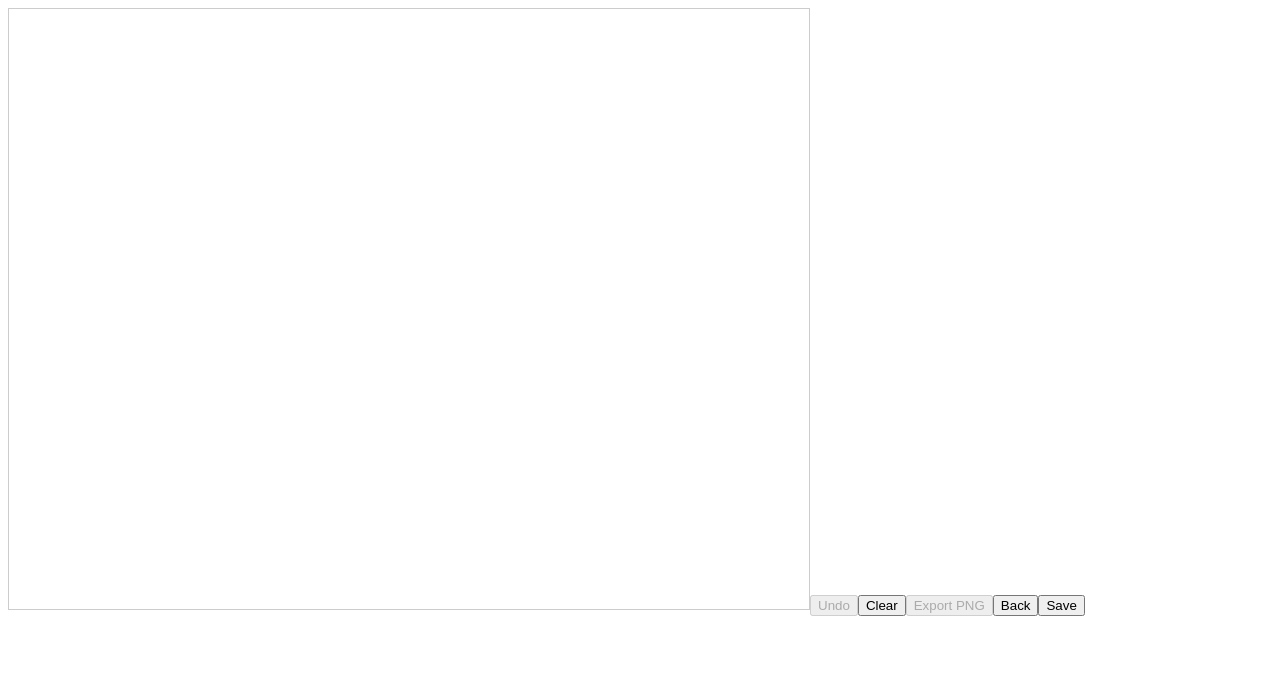
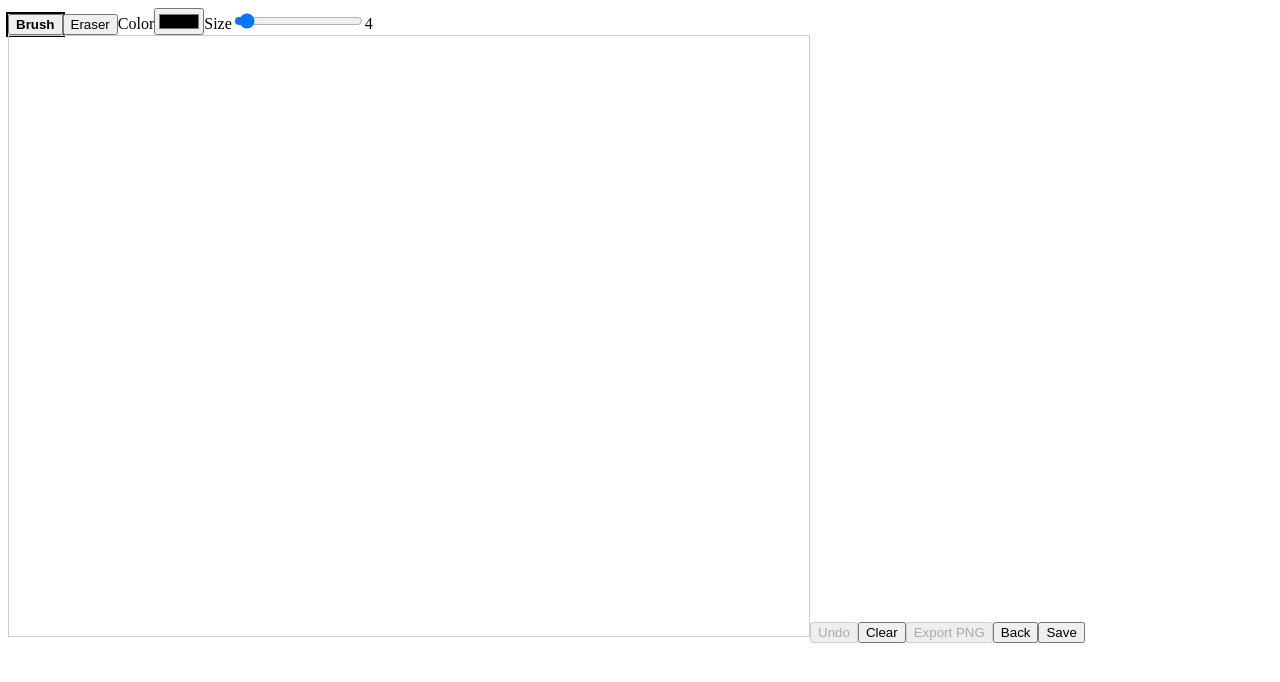
Before and after one commit to NiercoElectron/Lydia, a React (Vite) app: page / in a window 1280 px wide. Both pictures are taken after a click on the button "New project". Shown: the top 682 px of the page. Built offline with nearby package versions, Linux system fonts and the light colour scheme.

Commit message:
Add toolbar with brush color, brush size and eraser

```diff
--- a/src/App.css
+++ b/src/App.css
@@ -0,0 +1,4 @@
+button[aria-pressed='true'] {
+  font-weight: bold;
+  outline: 2px solid currentColor;
+}
--- a/src/components/Toolbar.tsx
+++ b/src/components/Toolbar.tsx
@@ -0,0 +1,31 @@
+import type { Tool } from '../drawing/types'
+
+const MIN_BRUSH_SIZE = 1
+const MAX_BRUSH_SIZE = 64
+
+type Props = {
+  tool: Tool
+  color: string
+  size: number
+  onToolChange: (tool: Tool) => void
+  onColorChange: (color: string) => void
+  onSizeChange: (size: number) => void
+}
+
+export function Toolbar({ tool, color, size, onToolChange, onColorChange, onSizeChange }: Props) {
+  return (
+    <div>
+      <button aria-pressed={tool === 'brush'} onClick={() => onToolChange('brush')}>Brush</button>
+      <button aria-pressed={tool === 'eraser'} onClick={() => onToolChange('eraser')}>Eraser</button>
+      <label>
+        Color
+        <input type="color" value={color} disabled={tool === 'eraser'} onChange={e => onColorChange(e.target.value)} />
+      </label>
+      <label>
+        Size
+        <input type="range" min={MIN_BRUSH_SIZE} max={MAX_BRUSH_SIZE} value={size} onChange={e => onSizeChange(Number(e.target.value))} />
+        {size}
+      </label>
+    </div>
+  )
+}
--- a/src/drawing/file.ts
+++ b/src/drawing/file.ts
@@ -1,16 +1,28 @@
 import type { Stroke } from './types'
 import { drawStrokes } from './render'
 
-// Draw the strokes on a new, off-screen canvas and return it as a PNG image
-export async function renderPng(strokes: Stroke[], width: number, height: number): Promise<Blob> {
+function createCanvas(width: number, height: number) {
   const canvas = document.createElement('canvas')
   canvas.width = width
   canvas.height = height
-  const ctx = canvas.getContext('2d')!
-  drawStrokes(ctx, strokes, '#ffffff') // white background for now, until projects have their own
+  return canvas
+}
+
+// Draw the strokes on a white background and return the result as a PNG image
+export async function renderPng(strokes: Stroke[], width: number, height: number): Promise<Blob> {
+  // Draw the strokes on their own transparent canvas first, so the eraser only removes strokes
+  const drawing = createCanvas(width, height)
+  drawStrokes(drawing.getContext('2d')!, strokes)
+
+  // Then paint a white background and put the drawing on top of it
+  const image = createCanvas(width, height)
+  const ctx = image.getContext('2d')!
+  ctx.fillStyle = '#ffffff' // white background for now, until projects have their own
+  ctx.fillRect(0, 0, width, height)
+  ctx.drawImage(drawing, 0, 0)
 
   // toBlob uses a callback; wrap it in a Promise so we can await it
-  const blob = await new Promise<Blob | null>(resolve => canvas.toBlob(resolve, 'image/png'))
+  const blob = await new Promise<Blob | null>(resolve => image.toBlob(resolve, 'image/png'))
   if (!blob) throw new Error('Could not create the PNG image.')
   return blob
 }
--- a/src/drawing/projectFile.ts
+++ b/src/drawing/projectFile.ts
@@ -1,4 +1,4 @@
-import type { Point, Project, Stroke } from './types'
+import type { Point, Project, Stroke, Tool } from './types'
 
 export const PROJECT_EXTENSION = '.lyd'
 
@@ -10,6 +10,9 @@ type ProjectFile = Project & {
   format: typeof FORMAT
   version: typeof VERSION
 }
+
+// A stroke as it can appear in a file: files saved before the eraser existed have no tool
+type SavedStroke = Omit<Stroke, 'tool'> & { tool?: Tool }
 
 // Turn a project into the text that goes inside a .lyd file
 export function serializeProject(project: Project): string {
@@ -36,7 +39,9 @@ export function parseProject(text: string): Project {
     throw new Error('This project file is damaged.')
   }
 
-  return { width: data.width, height: data.height, strokes: data.strokes }
+  // Strokes without a tool were all drawn with the brush
+  const strokes = data.strokes.map(stroke => ({ ...stroke, tool: stroke.tool ?? 'brush' }))
+  return { width: data.width, height: data.height, strokes }
 }
 
 function isObject(value: unknown): value is Record<string, unknown> {
@@ -51,6 +56,10 @@ function isPoint(value: unknown): value is Point {
   return isObject(value) && isNumber(value.x) && isNumber(value.y)
 }
 
-function isStroke(value: unknown): value is Stroke {
-  return isObject(value) && typeof value.color === 'string' && isNumber(value.width) && Array.isArray(value.points) && value.points.every(isPoint)
+function isStroke(value: unknown): value is SavedStroke {
+  return isObject(value) && (value.tool === undefined || isTool(value.tool)) && typeof value.color === 'string' && isNumber(value.width) && Array.isArray(value.points) && value.points.every(isPoint)
 }
+
+function isTool(value: unknown): value is Tool {
+  return value === 'brush' || value === 'eraser'
+}
--- a/src/drawing/render.ts
+++ b/src/drawing/render.ts
@@ -4,6 +4,9 @@ import type { Stroke } from './types'
 export function drawStroke(ctx: CanvasRenderingContext2D, stroke: Stroke) {
   const [first, ...rest] = stroke.points
   if (!first) return // Empty stroke, nothing to draw
+
+  // The eraser removes what is already on the canvas instead of painting over it
+  ctx.globalCompositeOperation = stroke.tool === 'eraser' ? 'destination-out' : 'source-over'
 
   ctx.strokeStyle = stroke.color
   ctx.fillStyle = stroke.color
@@ -39,13 +42,9 @@ export function drawStroke(ctx: CanvasRenderingContext2D, stroke: Stroke) {
   ctx.stroke()
 }
 
-// Clear the whole canvas, paint the background (null = transparent) and draw a list of strokes
-export function drawStrokes(ctx: CanvasRenderingContext2D, strokes: Stroke[], background: string | null = null) {
+// Clear the whole canvas and draw a list of strokes
+export function drawStrokes(ctx: CanvasRenderingContext2D, strokes: Stroke[]) {
   ctx.clearRect(0, 0, ctx.canvas.width, ctx.canvas.height)
-  if (background) {
-    ctx.fillStyle = background
-    ctx.fillRect(0, 0, ctx.canvas.width, ctx.canvas.height)
-  }
   for (const stroke of strokes) {
     drawStroke(ctx, stroke)
   }
--- a/src/drawing/types.ts
+++ b/src/drawing/types.ts
@@ -3,7 +3,10 @@ export type Point = {
   y: number
 }
 
+export type Tool = 'brush' | 'eraser'
+
 export type Stroke = {
+  tool: Tool
   color: string
   width: number
   points: Point[]
--- a/src/screens/Editor.tsx
+++ b/src/screens/Editor.tsx
@@ -1,8 +1,9 @@
 import { useEffect, useRef, useState } from 'react'
-import type { Point, Project, Stroke } from '../drawing/types'
+import type { Point, Project, Stroke, Tool } from '../drawing/types'
 import { drawStrokes } from '../drawing/render'
 import { downloadBlob, renderPng } from '../drawing/file'
 import { PROJECT_EXTENSION, serializeProject } from '../drawing/projectFile'
+import { Toolbar } from '../components/Toolbar'
 
 // Current local date and time for file names, e.g. "2026-10-19_14-32-05"
 function timestamp() {
@@ -28,6 +29,9 @@ export function Editor({ project, onBack }: Props) {
   const currentStroke = useRef<Stroke | null>(null) // stroke being drawn right now, null when not drawing
   const [strokes, setStrokes] = useState<Stroke[]>(project.strokes) // finished strokes
   const activePointerId = useRef<number | null>(null) // pointer that started the current stroke
+  const [tool, setTool] = useState<Tool>('brush')
+  const [color, setColor] = useState('#000000')
+  const [size, setSize] = useState(4)
   const dpr = window.devicePixelRatio || 1 // physical pixels per CSS pixel (2 on Retina screens)
 
   // Redraw the canvas every time the list of strokes changes (new stroke, undo, clear...)
@@ -66,7 +70,7 @@ export function Editor({ project, onBack }: Props) {
     activePointerId.current = e.pointerId
 
     const rect = e.currentTarget.getBoundingClientRect()
-    const newStroke: Stroke = { color: '#000000', width: 4, points: [getPosition(rect, e)] }
+    const newStroke: Stroke = { tool, color, width: size, points: [getPosition(rect, e)] }
     currentStroke.current = newStroke
     drawWithCurrent(newStroke)
   }
@@ -128,6 +132,7 @@ export function Editor({ project, onBack }: Props) {
 
   return (
     <>
+      <Toolbar tool={tool} color={color} size={size} onToolChange={setTool} onColorChange={setColor} onSizeChange={setSize} />
       <canvas
         ref={canvasRef}
         width={Math.round(project.width * dpr)}
```
Also changed, not shown: 1 other file (tests, documents, lock files or other folders).
